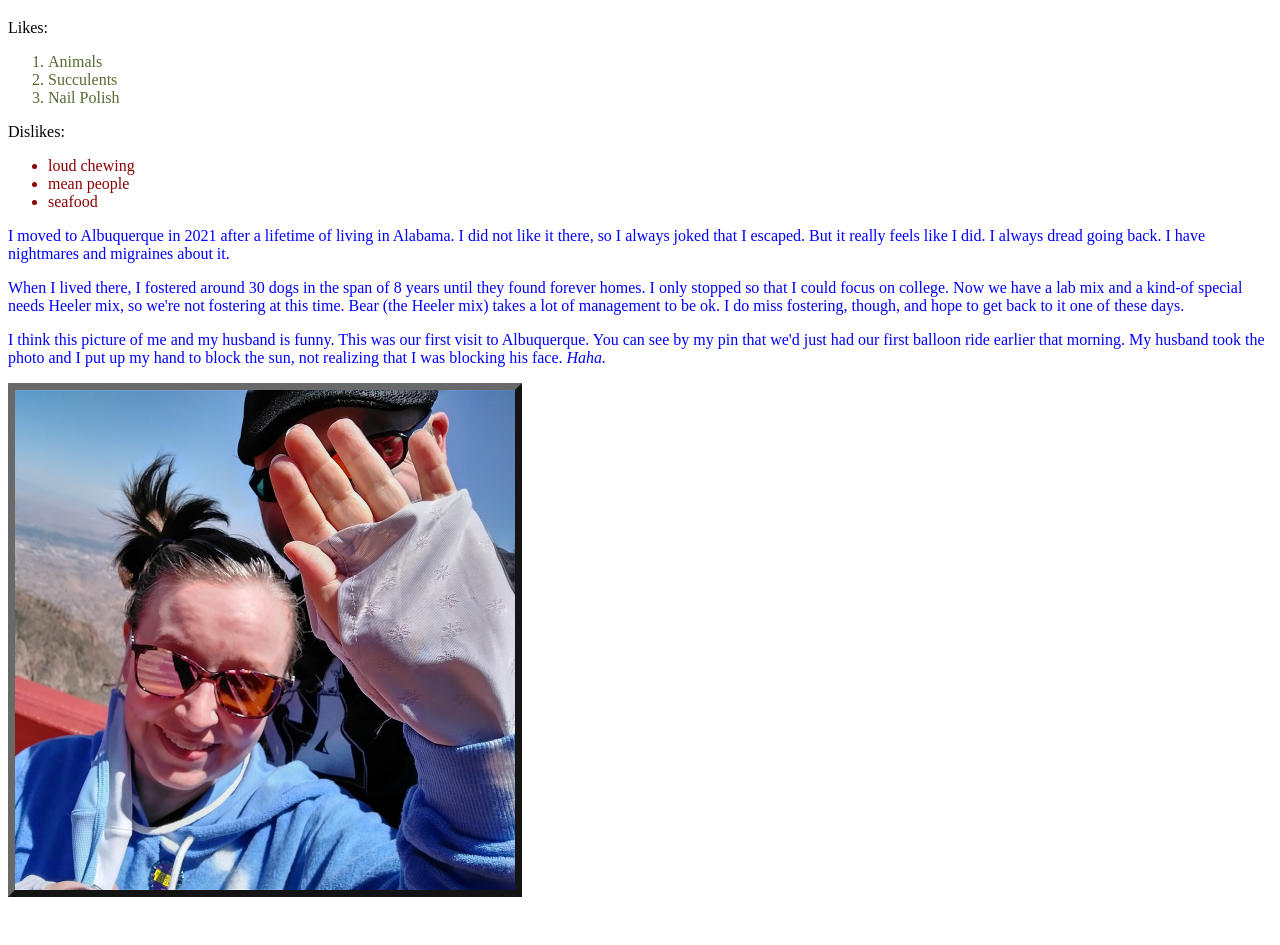
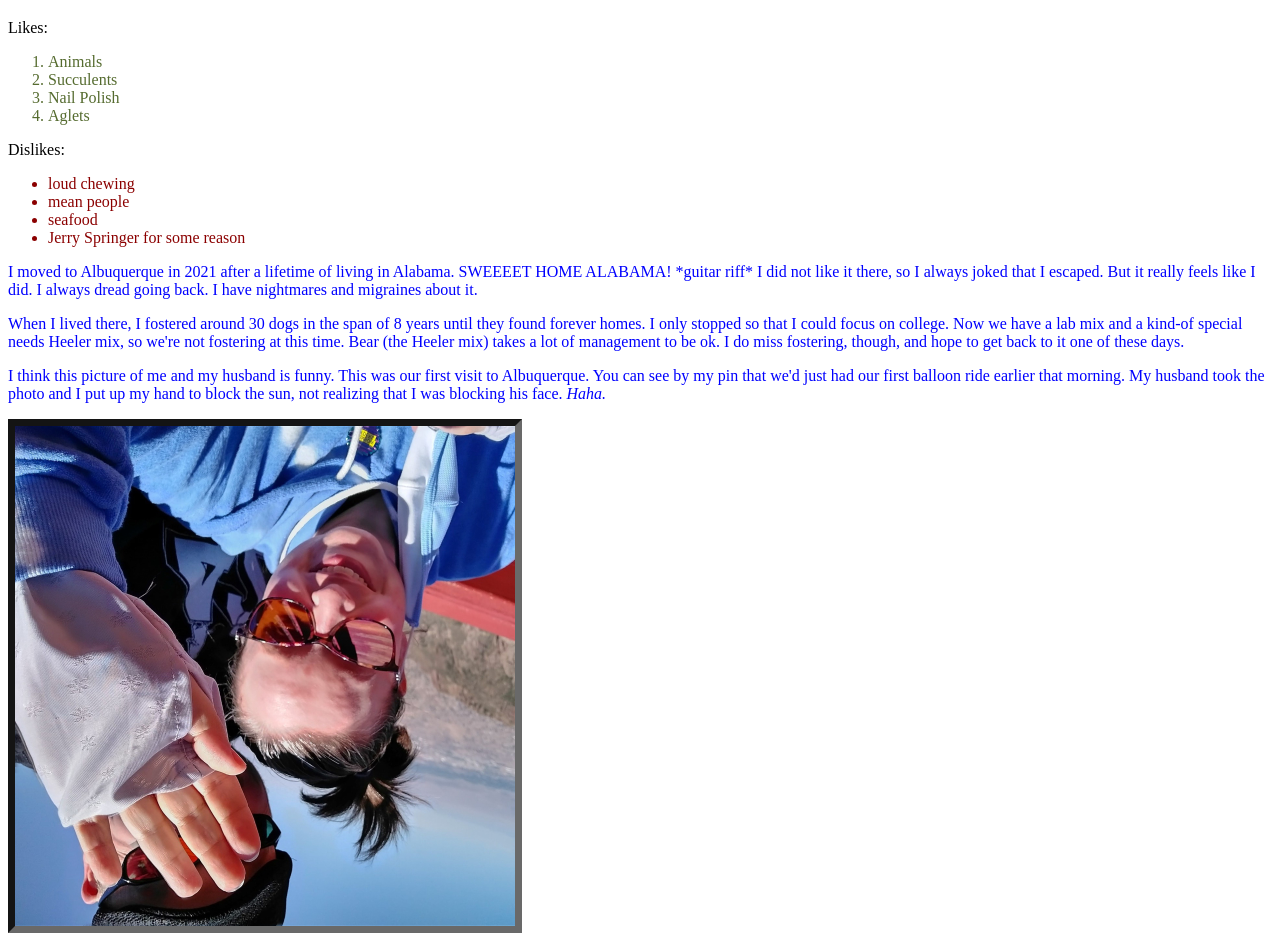
Before and after one commit to BluDX/about-blu-xenethos, a plain HTML site: page index.html in a window 1280 px wide. Shown: the part 61-1006 px from the top of the page. Before the commit the page ends 970 px from the top, so only its background shows below. Drawn offline with Linux system fonts and the light colour scheme.

Commit message:
Made some light-hearted edits

```diff
--- a/index.html
+++ b/index.html
@@ -14,6 +14,7 @@ Likes:
     <li>Animals</li>
     <li>Succulents</li>
     <li>Nail Polish</li>
+    <li>Aglets</li>
 </ol>
 
 Dislikes:
@@ -21,9 +22,10 @@ Dislikes:
     <li>loud chewing</li>
     <li>mean people</li>
     <li>seafood</li>
+    <li>Jerry Springer for some reason</li>
 </ul>
 
-<p>I moved to Albuquerque in 2021 after a lifetime of living in Alabama.  I did not like it there, so I always joked that I escaped.  But it really feels like I did.  I always dread going back.  I have nightmares and migraines about it.</p>
+<p>I moved to Albuquerque in 2021 after a lifetime of living in Alabama.  SWEEEET HOME ALABAMA! *guitar riff* I did not like it there, so I always joked that I escaped.  But it really feels like I did.  I always dread going back.  I have nightmares and migraines about it.</p>
 
 <p>When I lived there, I fostered around 30 dogs in the span of 8 years until they found forever homes.  I only stopped so that I could focus on college.  Now we have a lab mix and a kind-of special needs Heeler mix, so we're not fostering at this time.  Bear (the Heeler mix) takes a lot of management to be ok.  I do miss fostering, though, and hope to get back to it one of these days.</p>
 
@@ -31,8 +33,8 @@ Dislikes:
 
 <img
         src="./bluAndShaun.jpg"
-        style="width:500px;height:500px;"
-        alt="Blu and her husband, Shaun, on the Sandia Mountains"/>
+        style="width:500px; height:500px; transform: rotate(180deg)"
+        alt="Blu and her husband, Shaun, on the Sandia Mountains <3"/>
 
 </body>
 </html>
```
